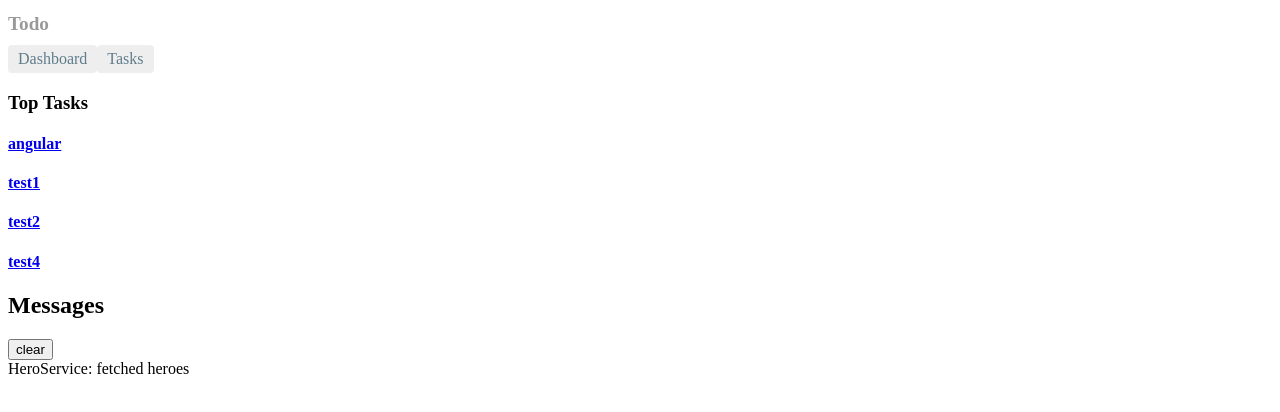
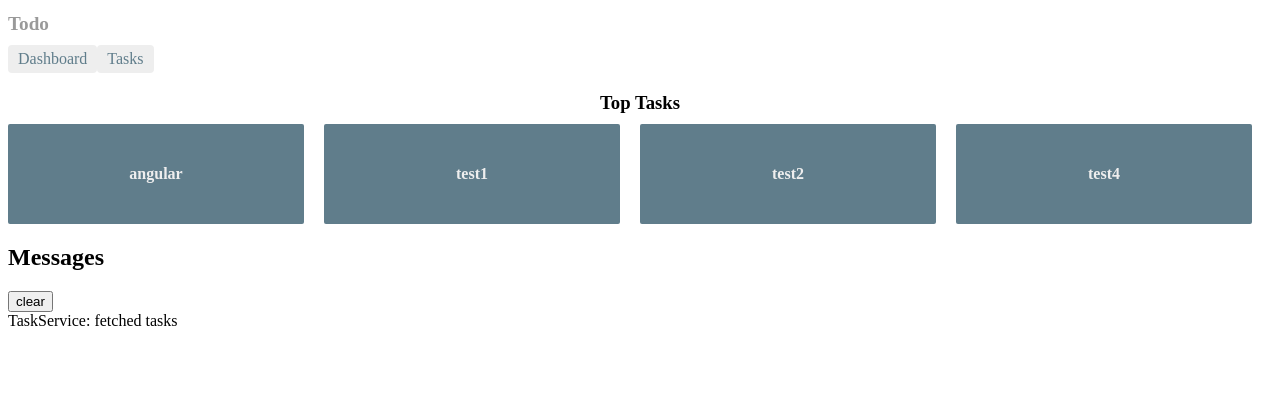
Before and after one commit to kanazawanao/todo_app, an Angular app: page /dashboard in a window 1280 px wide. Shown: the top 412 px of the page. Built offline with nearby package versions, Linux system fonts and the light colour scheme; what @ngrx/store would draw is missing.

Commit message:
update design

```diff
--- a/src/app/dashboard/dashboard.component.css
+++ b/src/app/dashboard/dashboard.component.css
@@ -0,0 +1,63 @@
+/* DashboardComponent's private CSS styles */
+[class*='col-'] {
+    float: left;
+    padding-right: 20px;
+    padding-bottom: 20px;
+  }
+  [class*='col-']:last-of-type {
+    padding-right: 0;
+  }
+  a {
+    text-decoration: none;
+  }
+  *, *:after, *:before {
+    -webkit-box-sizing: border-box;
+    -moz-box-sizing: border-box;
+    box-sizing: border-box;
+  }
+  h3 {
+    text-align: center;
+    margin-bottom: 0;
+  }
+  h4 {
+    position: relative;
+  }
+  .grid {
+    margin: 0;
+  }
+  .col-1-4 {
+    width: 25%;
+  }
+  .module {
+    padding: 20px;
+    text-align: center;
+    color: #eee;
+    max-height: 120px;
+    min-width: 120px;
+    background-color: #607d8b;
+    border-radius: 2px;
+  }
+  .module:hover {
+    background-color: #eee;
+    cursor: pointer;
+    color: #607d8b;
+  }
+  .grid-pad {
+    padding: 10px 0;
+  }
+  .grid-pad > [class*='col-']:last-of-type {
+    padding-right: 20px;
+  }
+  @media (max-width: 600px) {
+    .module {
+      font-size: 10px;
+      max-height: 75px; }
+  }
+  @media (max-width: 1024px) {
+    .grid {
+      margin: 0;
+    }
+    .module {
+      min-width: 60px;
+    }
+  }
--- a/src/app/task-detail/task-detail.component.html
+++ b/src/app/task-detail/task-detail.component.html
@@ -8,4 +8,5 @@
     </label>
   </div>
 
+  <button (click)="goBack()">go back</button>
 </div>
--- a/src/app/task-detail/task-detail.component.ts
+++ b/src/app/task-detail/task-detail.component.ts
@@ -1,5 +1,9 @@
 import { Component, OnInit, Input } from '@angular/core';
 import { Task } from '../task';
+import { ActivatedRoute } from '@angular/router';
+import { Location } from '@angular/common';
+
+import { TaskService }  from '../task.service';
 
 @Component({
   selector: 'app-task-detail',
@@ -10,9 +14,23 @@ export class TaskDetailComponent implements OnInit {
 
   @Input() task: Task;
 
-  constructor() { }
+  constructor(
+    private route: ActivatedRoute,
+    private taskService: TaskService,
+    private location: Location
+  ) {}
 
-  ngOnInit() {
+  ngOnInit(): void {
+    this.getTask();
   }
 
+  getTask(): void {
+    const id = +this.route.snapshot.paramMap.get('id');
+    this.taskService.getTask(id)
+      .subscribe(task => this.task = task);
+  }
+
+  goBack(): void {
+    this.location.back();
+  }
 }
--- a/src/app/task.service.ts
+++ b/src/app/task.service.ts
@@ -12,8 +12,14 @@ export class TaskService {
   constructor(private messageService: MessageService) { }
 
   getTasks(): Observable<Task[]> {
-    // TODO: send the message _after_ fetching the heroes
-    this.messageService.add('HeroService: fetched heroes');
+    // TODO: send the message _after_ fetching the tasks
+    this.messageService.add('TaskService: fetched tasks');
     return of(TASKS);
   }
+
+  getTask(id: number): Observable<Task> {
+    // TODO: send the message _after_ fetching the hero
+    this.messageService.add(`TaskService: fetched hero id=${id}`);
+    return of(TASKS.find(task => task.id === id));
+  }
 }
--- a/src/app/todo-list/todo-list.component.css
+++ b/src/app/todo-list/todo-list.component.css
@@ -0,0 +1,51 @@
+/* TasksComponent's private CSS styles */
+.tasks {
+    margin: 0 0 2em 0;
+    list-style-type: none;
+    padding: 0;
+    width: 15em;
+  }
+  .tasks li {
+    position: relative;
+    cursor: pointer;
+    background-color: #EEE;
+    margin: .5em;
+    padding: .3em 0;
+    height: 1.6em;
+    border-radius: 4px;
+  }
+
+  .tasks li:hover {
+    color: #607D8B;
+    background-color: #DDD;
+    left: .1em;
+  }
+
+  .tasks a {
+    color: #888;
+    text-decoration: none;
+    position: relative;
+    display: block;
+    width: 250px;
+  }
+
+  .tasks a:hover {
+    color:#607D8B;
+  }
+
+  .tasks .badge {
+    display: inline-block;
+    font-size: small;
+    color: white;
+    padding: 0.8em 0.7em 0 0.7em;
+    background-color: #607D8B;
+    line-height: 1em;
+    position: relative;
+    left: -1px;
+    top: -4px;
+    height: 1.8em;
+    min-width: 16px;
+    text-align: right;
+    margin-right: .8em;
+    border-radius: 4px 0 0 4px;
+  }
--- a/src/app/todo-list/todo-list.component.html
+++ b/src/app/todo-list/todo-list.component.html
@@ -1,13 +1,8 @@
-<input type="text" placeholder="what needs to be done">
-<input type="submit">
-<hr>
-<p>view all</p>
-<ul>
-	<li *ngFor="let task of tasks">
-		<a routerLink="/detail/{{hero.id}}">
-			<p>・{{task.id}} : {{task.done}} : {{task.name}}</p>
-		</a>
-	</li>
+<h2>My Takss</h2>
+<ul class="tasks">
+  <li *ngFor="let task of tasks">
+    <a routerLink="/detail/{{task.id}}">
+      <span class="badge">{{task.id}}</span> {{task.name}}
+    </a>
+  </li>
 </ul>
-
-<app-task-detail [task]="selectedTask"></app-task-detail>
```
